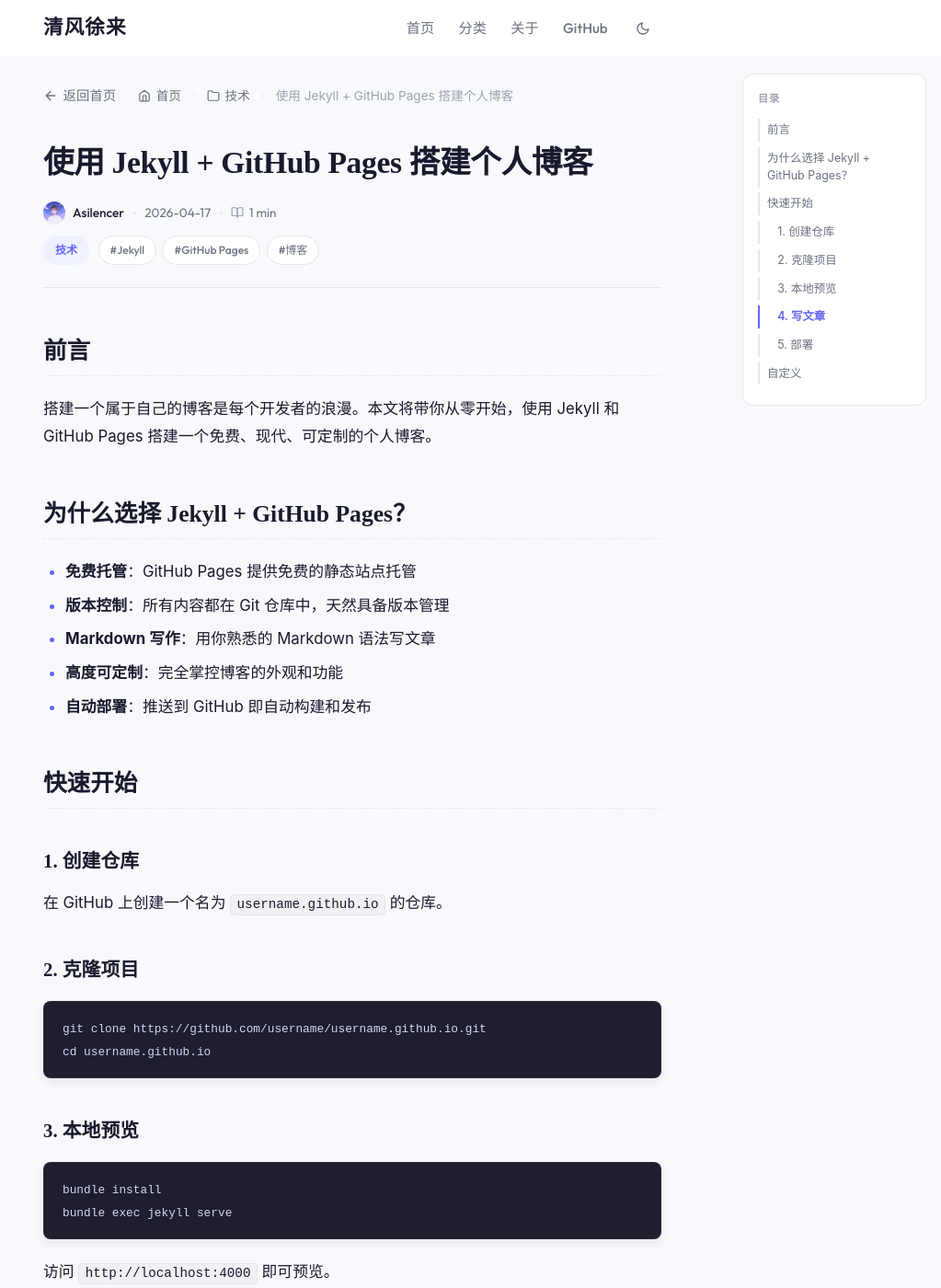
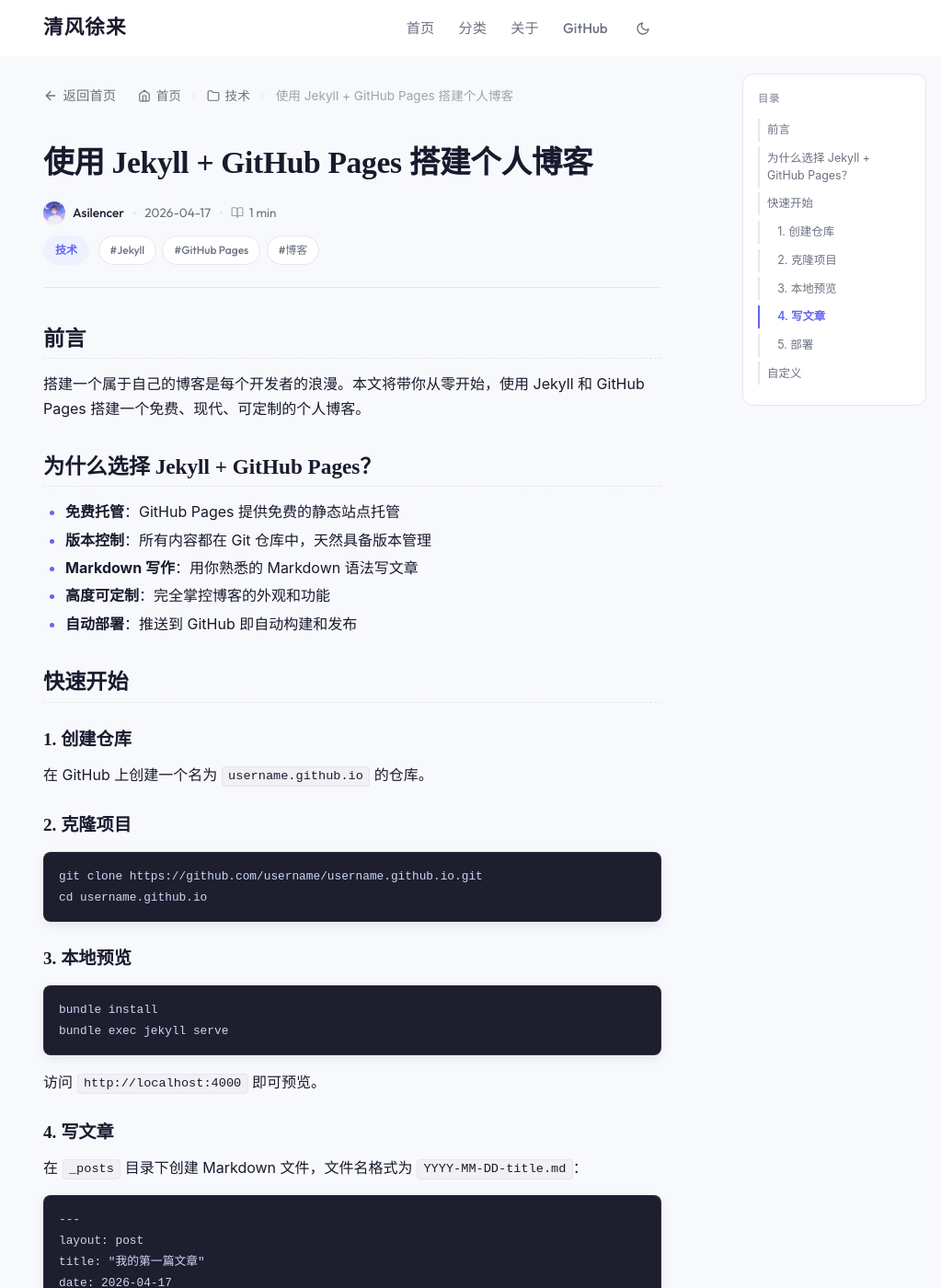
Before and after one commit to Asilencer/asilencer.github.io, a Jekyll site: the page built from _posts/2026-04-17-jekyll-github-pages-blog.md, in a window 1280 px wide and 1400 px high. Shown: the whole window at 92% size, without its empty margins (257-1280 px from the left). Built offline with Jekyll 4.4.1, drawn with Linux system fonts in a browser that asks for light colours; some web fonts are replaced.

Commit message:
style: compact post content typography and spacing

```diff
--- a/assets/css/style.css
+++ b/assets/css/style.css
@@ -873,8 +873,8 @@
 /* ===== Post Content (Markdown) ===== */
 .post-content,
 .page-content {
-  line-height: 1.8;
-  font-size: 1.05rem;
+  line-height: 1.65;
+  font-size: 1rem;
   color: var(--color-text);
   word-break: break-word;
 }
@@ -889,17 +889,17 @@
 .page-content h4 {
   font-family: var(--font-serif);
   color: var(--color-text);
-  margin-top: 2em;
-  margin-bottom: 0.8em;
+  margin-top: 1.5em;
+  margin-bottom: 0.6em;
   font-weight: 700;
-  line-height: 1.4;
+  line-height: 1.3;
 }
 
 .post-content h2,
 .page-content h2 {
-  font-size: 1.6rem;
+  font-size: 1.45rem;
   position: relative;
-  padding-bottom: 0.5rem;
+  padding-bottom: 0.4rem;
   border-bottom: 1px dashed var(--color-border);
 }
 
@@ -910,23 +910,23 @@
 
 .post-content h3,
 .page-content h3 {
-  font-size: 1.3rem;
+  font-size: 1.2rem;
   font-weight: 700;
 }
 
 .post-content p,
-.page-content p { margin-bottom: 1.25rem; }
+.page-content p { margin-bottom: 1rem; }
 
 .post-content ul,
 .post-content ol,
 .page-content ul,
 .page-content ol {
-  margin-bottom: 1.25rem;
+  margin-bottom: 1rem;
   padding-left: 1.5rem;
 }
 
 .post-content li,
-.page-content li { margin-bottom: 0.4rem; }
+.page-content li { margin-bottom: 0.25rem; }
 
 .post-content li::marker,
 .page-content li::marker { color: var(--color-primary); }
@@ -934,15 +934,15 @@
 .post-content blockquote,
 .page-content blockquote {
   border-left: 3px solid var(--color-primary);
-  padding: 1rem 1.5rem;
-  margin: 1.8rem 0;
+  padding: 0.75rem 1.25rem;
+  margin: 1.25rem 0;
   background: var(--color-surface-alt);
-  border-radius: 0 var(--radius) var(--radius) 0;
+  border-radius: 0 var(--radius-sm) var(--radius-sm) 0;
   color: var(--color-text-secondary);
   font-family: var(--font-sans);
-  font-size: 1.05rem;
+  font-size: 0.95rem;
   font-style: normal;
-  line-height: 1.7;
+  line-height: 1.6;
 }
 
 .post-content code,
@@ -959,11 +959,11 @@
 .page-content pre {
   background: var(--color-terminal-bg);
   color: #cdd6f4;
-  padding: 1rem 1.25rem;
+  padding: 0.85rem 1rem;
   border-radius: var(--radius-sm);
   overflow-x: auto;
-  margin: 1.25rem 0;
-  line-height: 1.5;
+  margin: 1rem 0;
+  line-height: 1.45;
   border: 1px solid rgba(255, 255, 255, 0.06);
   box-shadow: var(--shadow-md);
   position: relative;
```
